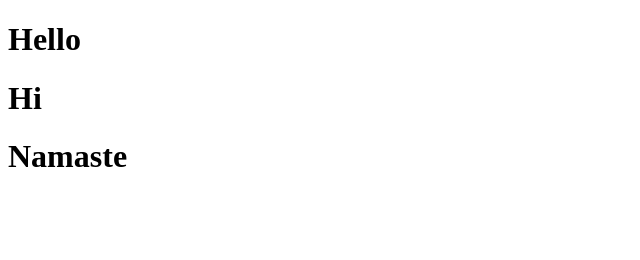
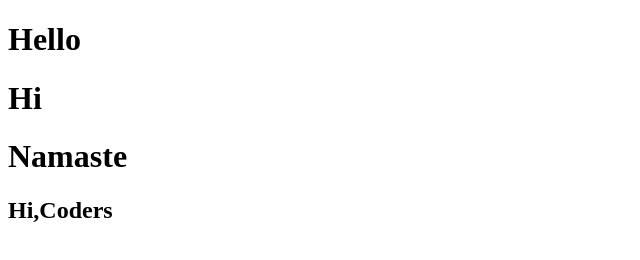
Before and after one commit to SD-4444/Git-Sample, a plain HTML site: page index.html in a window 1280 px wide. Shown: the whole page, without its empty margins (0-640 px from the left). Drawn offline with Linux system fonts and the light colour scheme.

Commit message:
Update index.html

```diff
--- a/index.html
+++ b/index.html
@@ -9,5 +9,6 @@
     <h1>Hello</h1>
     <h1>Hi</h1>
     <h1>Namaste</h1>
+    <h2>Hi,Coders</h2>
 </body>
 </html>
```
